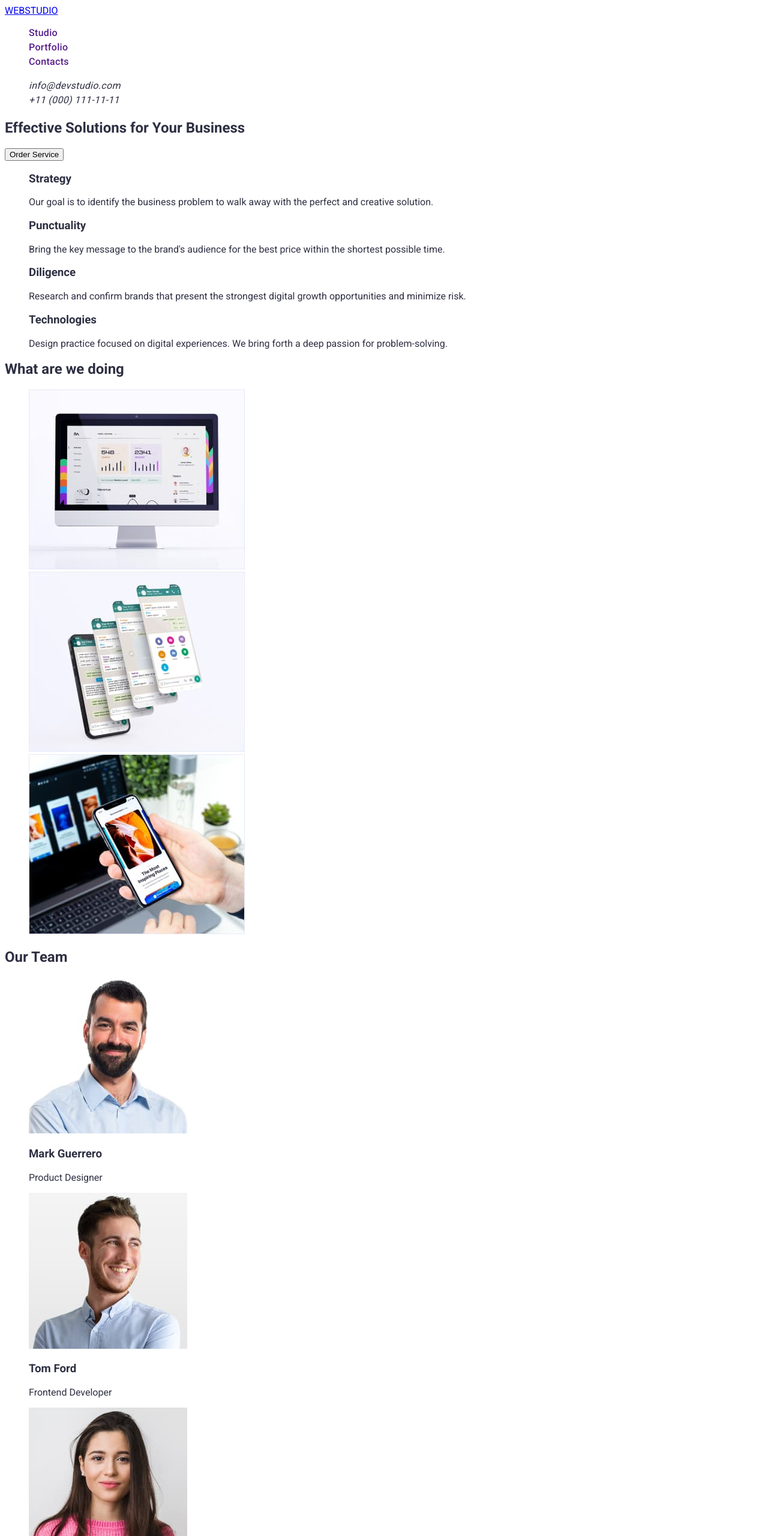
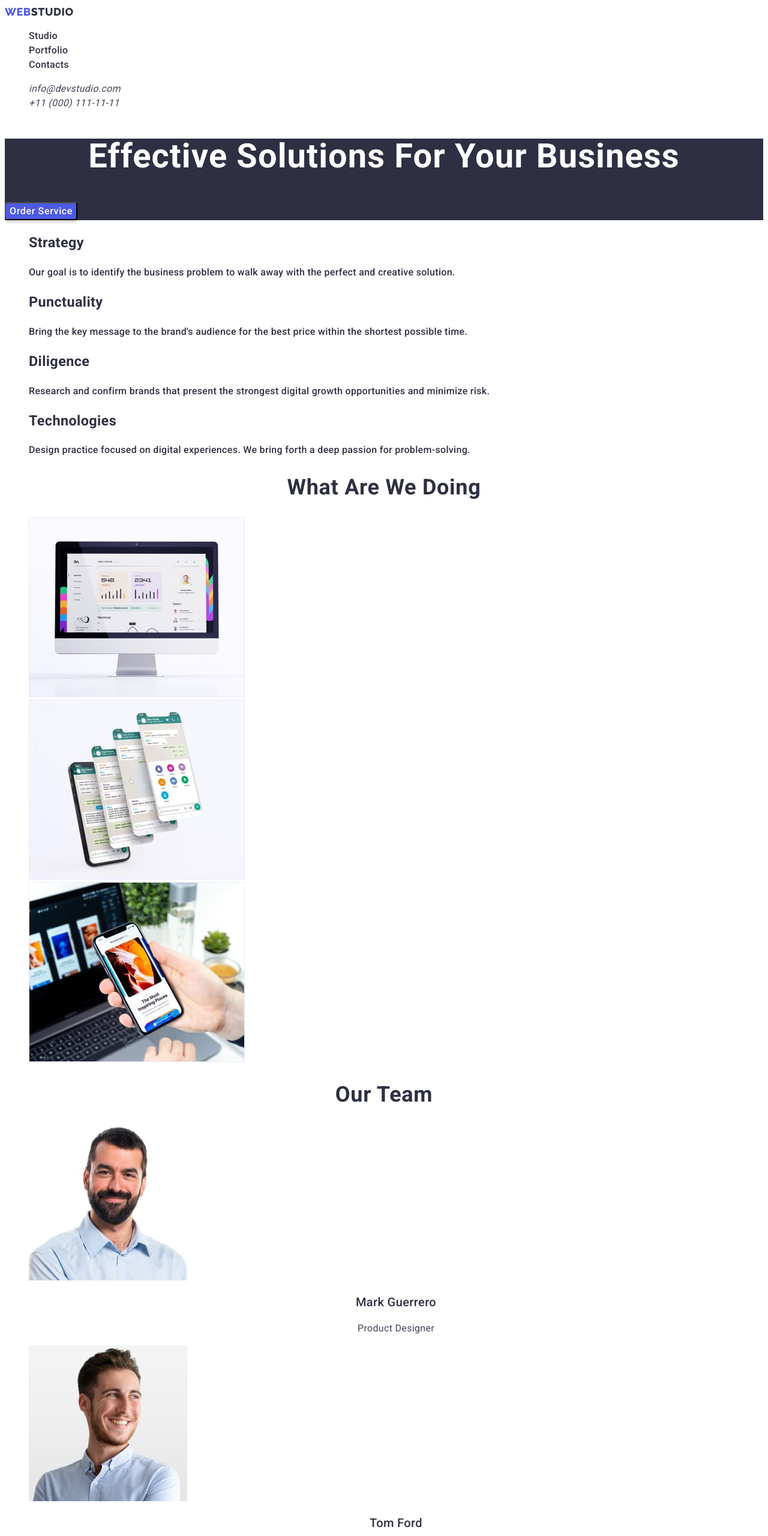
Before and after one commit to DariaRodovnichenko/goit-homework-02, a plain HTML site: page index.html in a window 1280 px wide. Shown: the top 2560 px of the page at 60% size. Drawn offline with Linux system fonts and the light colour scheme.

Commit message:
first-try

```diff
--- a/css/styles.css
+++ b/css/styles.css
@@ -1,6 +1,6 @@
 body {
   font-family: "Roboto", sans-serif;
-  color: #2e2f42;
+  color: #434455;
 }
 .list {
   list-style: none;
@@ -10,8 +10,22 @@ body {
   text-decoration: none;
 }
 
+/**HEADER*/
 .logo {
+  font-family: "Raleway";
+  font-style: normal;
+  font-weight: 800;
+  font-size: 18px;
+  line-height: 1.34;
+  display: flex;
+  align-items: center;
+  letter-spacing: 0.03em;
   text-transform: uppercase;
+  color: #4d5ae5;
+}
+
+.logo-studio {
+  color: #2e2f42;
 }
 
 .menu-link {
@@ -19,11 +33,13 @@ body {
   font-size: 16px;
   line-height: 1.5;
   letter-spacing: 0.02em;
+  color: #2e2f42;
 }
 
 .menu-link:hover,
 .menu-link:focus {
-  text-decoration: underline;
+  color: #404bbf;
+  text-decoration: underline #404bbf;
 }
 
 .contacts-link {
@@ -31,10 +47,140 @@ body {
   font-size: 16px;
   line-height: 1.5;
   letter-spacing: 0.02em;
-  color: #2E2F42;
+  color: #434455;
 }
 
 .contacts-link:hover,
 .contacts-link:focus {
-  text-decoration: underline;
+  color: #404bbf;
 }
+
+/**HERO*/
+.hero {
+  background-color: #2e2f42;
+}
+.hero-title {
+  font-size: 56px;
+  line-height: 1.07;
+  text-align: center;
+  letter-spacing: 0.02em;
+  color: #ffffff;
+  text-transform: capitalize;
+}
+
+.hero-btn {
+  background-color: #4d5ae5;
+  box-shadow: 0px 4px 4px rgba(0, 0, 0, 0.15);
+  border-radius: 4px;
+  cursor: pointer;
+  font: inherit;
+  font-weight: 500;
+  font-size: 16px;
+  line-height: 24px;
+  display: flex;
+  align-items: center;
+  letter-spacing: 0.04em;
+  color: #ffffff;
+  text-transform: capitalize;
+}
+
+.hero-btn:hover,
+.hero-btn:focus {
+  background-color: #404bbf;
+}
+
+/**Section 1*/
+.section-title {
+  font-weight: 700;
+  font-size: 36px;
+  line-height: 40px;
+  text-align: center;
+  letter-spacing: 0.02em;
+  text-transform: capitalize;
+  color: #2e2f42;
+}
+
+.adv-list-item {
+  font-weight: 500;
+  font-size: 20px;
+  line-height: 1.2;
+  letter-spacing: 0.02em;
+  color: #2e2f42;
+}
+
+.adv-list-text {
+  font-size: 16px;
+  line-height: 1.5;
+  letter-spacing: 0.02em;
+}
+
+/**Section 2*/
+/**Our Team*/
+.team-member {
+  font-weight: 500;
+  font-size: 20px;
+  line-height: 24px;
+  text-align: center;
+  letter-spacing: 0.02em;
+  color: #2e2f42;
+}
+
+.team-member-discr {
+  font-size: 16px;
+  line-height: 24px;
+  text-align: center;
+  letter-spacing: 0.02em;
+}
+
+/**FOOTER*/
+.footer {
+  background-color: #2e2f42;
+}
+.footer-text {
+  font-size: 16px;
+  line-height: 24px;
+  letter-spacing: 0.02em;
+  color: #e7e9fc;
+}
+.logo-studio-footer {
+  color: #f4f4fd;
+}
+
+/**PORTFOLIO*/
+.portfolio-btn button {
+  font-weight: 500;
+  font-size: 16px;
+  line-height: 24px;
+  display: flex;
+  align-items: center;
+  text-align: center;
+  letter-spacing: 0.04em;
+  color: #4d5ae5;
+  background: #f4f4fd;
+  border: 1px solid #e7e9fc;
+  border-radius: 4px;
+  cursor: pointer;
+}
+.portfolio-btn button:hover,
+.portfolio-btn button:focus,
+.portfolio-btn button:active {
+  color: #ffffff;
+  background-color: #404bbf;
+  box-shadow: 0px 3px 1px rgba(0, 0, 0, 0.1), 0px 2px 1px rgba(0, 0, 0, 0.08),
+    0px 2px 2px rgba(0, 0, 0, 0.12);
+}
+
+/**PORTFOLIO EXAMPLES*/
+.example-gallery-title {
+  font-weight: 500;
+  font-size: 20px;
+  line-height: 1.2;
+  letter-spacing: 0.02em;
+  color: #2e2f42;
+}
+.example-gallery-text {
+  font-size: 16px;
+line-height: 1.5;
+letter-spacing: 0.02em;
+color: #434455;
+}
--- a/index.html
+++ b/index.html
@@ -17,11 +17,19 @@
     <!--Header-->
     <header class="header">
       <nav class="navigation">
-        <a class="logo" href="./index.html">WebStudio</a>
+        <a class="logo link" href="./index.html"
+          >Web<span class="logo-studio">Studio</span></a
+        >
         <ul class="menu list">
-          <li class="menu-item"><a class="menu-link link" href="">Studio</a></li>
-          <li class="menu-item"><a class="menu-link link" href="">Portfolio</a></li>
-          <li class="menu-item"><a class="menu-link link" href="">Contacts</a></li>
+          <li class="menu-item">
+            <a class="menu-link link" href="./index.html">Studio</a>
+          </li>
+          <li class="menu-item">
+            <a class="menu-link link" href="./portfolio.html">Portfolio</a>
+          </li>
+          <li class="menu-item">
+            <a class="menu-link link" href="">Contacts</a>
+          </li>
         </ul>
       </nav>
       <address>
@@ -32,7 +40,9 @@
             >
           </li>
           <li class="contacts-item">
-            <a class="contacts-link link" href="tel:+110001111111">+11 (000) 111-11-11</a>
+            <a class="contacts-link link" href="tel:+110001111111"
+              >+11 (000) 111-11-11</a
+            >
           </li>
         </ul>
       </address>
@@ -40,38 +50,38 @@
     <!--Main Page-->
     <main>
       <!--HERO-->
-      <section>
-        <h1>Effective Solutions for Your Business</h1>
-        <button class="hero-btn" type="button">Order Service</button>
+      <section class="hero">
+        <h1 class="hero-title">Effective solutions for your business</h1>
+        <button class="hero-btn" type="button">Order service</button>
       </section>
       <!--Section 1-->
       <section>
-        <h2 hidden>Advantages</h2>
-        <ul class="list">
-          <li>
-            <h3>Strategy</h3>
-            <p>
+        <h2 hidden class="section-title">Advantages</h2>
+        <ul class="adv-list list">
+          <li class="adv-list-item">
+            <h3 class="adv-list-title">Strategy</h3>
+            <p class="adv-list-text">
               Our goal is to identify the business problem to walk away with the
               perfect and creative solution.
             </p>
           </li>
-          <li>
-            <h3>Punctuality</h3>
-            <p>
+          <li class="adv-list-item">
+            <h3 class="adv-list-title">Punctuality</h3>
+            <p class="adv-list-text">
               Bring the key message to the brand's audience for the best price
               within the shortest possible time.
             </p>
           </li>
-          <li>
-            <h3>Diligence</h3>
-            <p>
+          <li class="adv-list-item">
+            <h3 class="adv-list-title">Diligence</h3>
+            <p class="adv-list-text">
               Research and confirm brands that present the strongest digital
               growth opportunities and minimize risk.
             </p>
           </li>
-          <li>
-            <h3>Technologies</h3>
-            <p>
+          <li class="adv-list-item">
+            <h3 class="adv-list-title">Technologies</h3>
+            <p class="adv-list-text">
               Design practice focused on digital experiences. We bring forth a
               deep passion for problem-solving.
             </p>
@@ -80,64 +90,66 @@
       </section>
       <!--Section 2-->
       <section>
-        <h2>What are we doing</h2>
+        <h2 class="section-title">What are we doing</h2>
         <ul class="list">
           <li><img src="./images/img1.jpg" alt="img1" width="360" /></li>
           <li><img src="./images/img2.jpg" alt="img2" width="360" /></li>
           <li><img src="./images/img3.jpg" alt="img3" width="360" /></li>
         </ul>
       </section>
-      <!--Section 3-->
-      <section>
-        <h2>Our Team</h2>
-        <ul class="list">
-          <li>
+      <!--Our Team-->
+      <section class="team">
+        <h2 class="section-title">Our Team</h2>
+        <ul class="team-list list">
+          <li class="team-list-item">
             <img
               src="./images/img4.jpg"
               alt="Mark Guerrero"
               width="264"
               height="260"
             />
-            <h3>Mark Guerrero</h3>
-            <p>Product Designer</p>
+            <h3 class="team-member">Mark Guerrero</h3>
+            <p class="team-member-discr">Product Designer</p>
           </li>
-          <li>
+          <li class="team-list-item">
             <img
               src="./images/img5.jpg"
               alt="Tom Ford"
               width="264"
               height="260"
             />
-            <h3>Tom Ford</h3>
-            <p>Frontend Developer</p>
+            <h3 class="team-member">Tom Ford</h3>
+            <p class="team-member-discr">Frontend Developer</p>
           </li>
-          <li>
+          <li class="team-list-item">
             <img
               src="./images/img6.jpg"
               alt="Camila Garcia"
               width="264"
               height="260"
             />
-            <h3>Camila Garcia</h3>
-            <p>Marketing</p>
+            <h3 class="team-member">Camila Garcia</h3>
+            <p class="team-member-discr">Marketing</p>
           </li>
-          <li>
+          <li class="team-list-item">
             <img
               src="./images/img7.jpg"
               alt="Daniel Wilson"
               width="264"
               height="260"
             />
-            <h3>Daniel Wilson</h3>
-            <p>UI Designer</p>
+            <h3 class="team-member">Daniel Wilson</h3>
+            <p class="team-member-discr">UI Designer</p>
           </li>
         </ul>
       </section>
     </main>
     <!--Footer-->
-    <footer>
-      <a href="./index.html">WebStudio</a>
-      <p>
+    <footer class="footer">
+      <a class="logo link" href="./index.html"
+        >Web<span class="logo-studio-footer">Studio</span></a
+      >
+      <p class="footer-text">
         Increase the flow of customers and sales for your business with digital
         marketing & growth solutions.
       </p>
```
Also changed, not shown: portfolio.html (+64 -47 lines).
